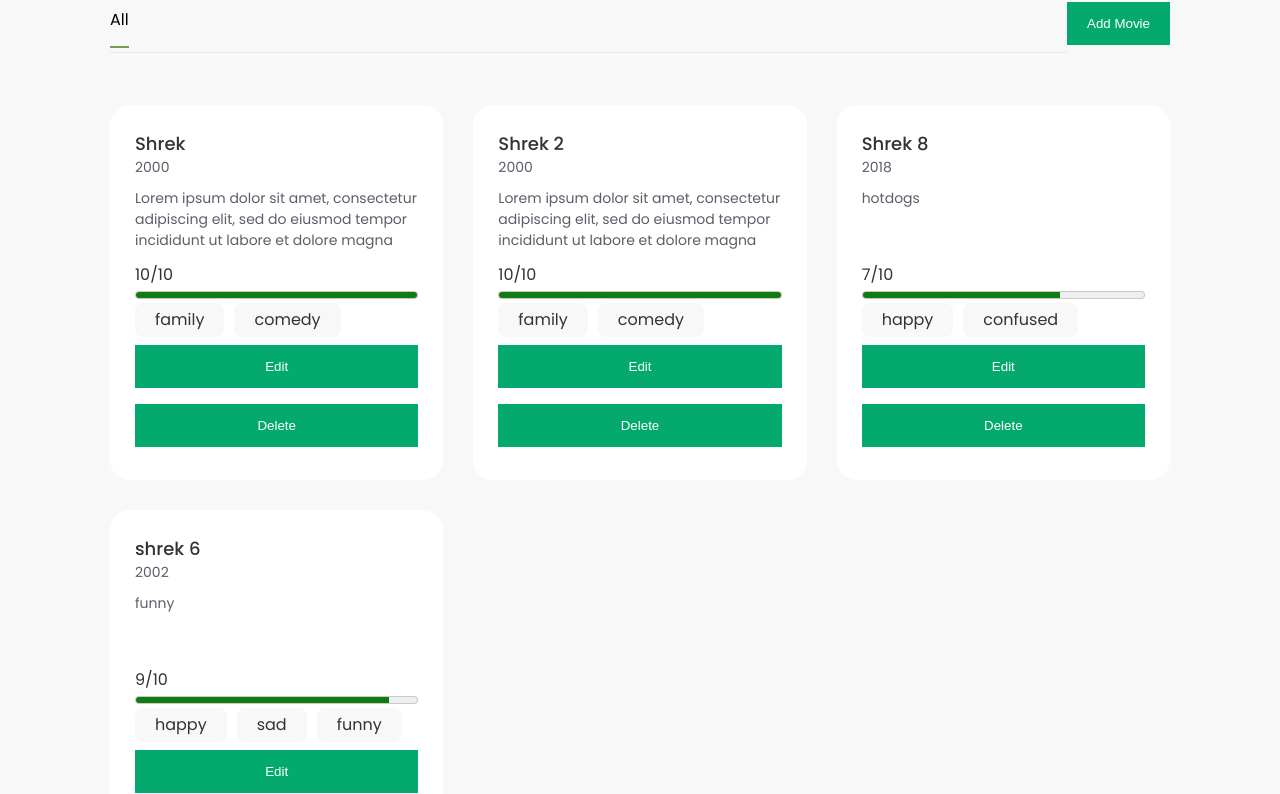
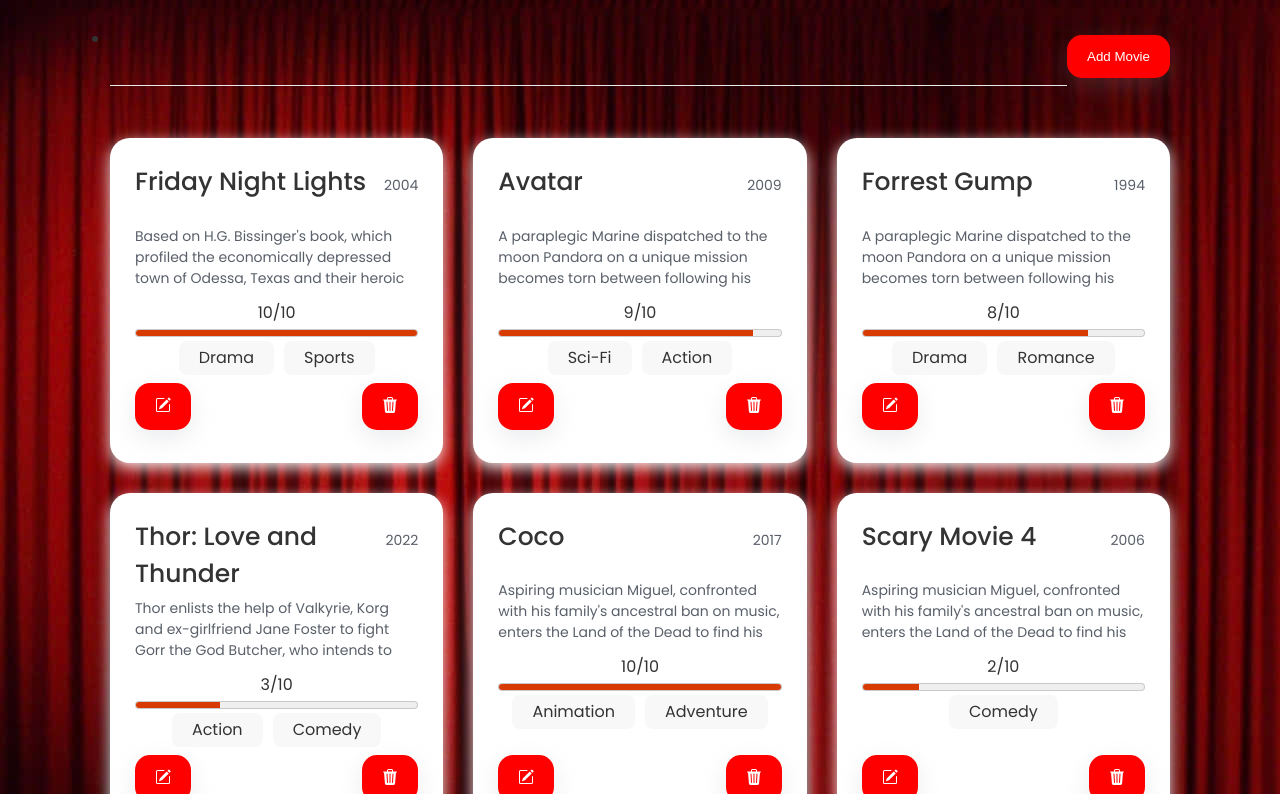
Before and after one commit to walker-rios-movies-app/movies-application, a website with bundled scripts: page html/index.html in a window 1280 px wide. Shown: the part 104-898 px from the top of the page. Built offline with nearby package versions, Linux system fonts and the light colour scheme; data requests are answered from the project's data file.

Commit message:
making it pretty, ready for tomorrow

```diff
--- a/css/main.css
+++ b/css/main.css
@@ -3,7 +3,7 @@
 @import url("https://fonts.googleapis.com/css2?family=Poppins:ital,wght@0,100;0,200;0,300;0,400;0,500;0,600;0,700;0,800;0,900;1,100;1,200;1,300;1,400;1,500;1,600;1,700;1,800;1,900&display=swap");
 
 :root {
-    --primary-color: #769e48;
+    --primary-color: #ff0000;
     --grey: #e8e9eb;
     --bg-color: #f8f8f8;
     --dark-grey: #595F69
@@ -14,64 +14,31 @@
     line-height: 1.5;
     color: #333;
     height: 100%;
-    background-color: var(--bg-color);
+    /*background-color: var(--bg-color);*/
+    background-color: #232323;
+    background-image: url("../img/theater-curtians .jpeg");
 }
 
 header.container {
     padding: 20px 0;
 }
-
 .logo {
-    font-size: 28px;
+    text-shadow: 2px 2px 2px #FF0000;
+    border-radius: 20px;
+    font-size: 50px;
     font-weight: 500;
+    color: var(--bg-color);
 }
 
 .logo span {
+    text-shadow: 2px 2px 2px #FFFFFF;
     color: var(--primary-color);
     font-weight: 700;
+
 }
-
 .container.cat-tags .column {
     border-bottom: 1px solid #e8e9eb;
 }
-
-ul.cat-tab-menu {
-    display: flex;
-    align-items: stretch;
-    gap: 30px;
-    margin: 0;
-    padding: 0;
-    list-style: none;
-}
-
-ul.cat-tab-menu li {
-    flex: 0 0 auto;
-    display: flex;
-    align-items: center;
-    padding: 14px 0;
-    border-bottom: 2px solid transparent;
-    gap: 8px;
-    cursor: pointer;
-    transition: all ease 0.3s;
-    color: #8a9099;
-}
-
-ul.cat-tab-menu li.active {
-    border-bottom-color: var(--primary-color);
-    color: #000;
-}
-
-ul.cat-tab-menu li span {
-    display: flex;
-    align-items: center;
-    justify-content: center;
-    padding: 0 10px;
-    font-size: 14px;
-    font-weight: 500;
-    background-color: var(--grey);
-    border-radius: 3px;
-}
-
 .movies-grid {
     display: flex;
     width: 100%;
@@ -82,22 +49,29 @@
 }
 
 .movies-card {
-    min-height: 272px;
-    border-radius: 20px;
+    box-shadow: rgba(255,255,255, 0.9) 0px 5px 15px;    border-radius: 20px;
     background-color: #fff;
     width: calc(33.333% - 20px);
     padding: 25px;
     display: flex;
     flex-direction: column;
+    cursor: pointer;
+    transition: transform 0.2s;
+}
+.movies-card:hover{
+    transform: scale(1.1);
+    cursor: zoom-in;
 }
 .movies-card-title{
-    font-size: 18px;
+    font-size: 25px;
     font-weight: 500;
+    padding-bottom: 25px;
+    max-height: 80px;
 }
 .movies-card-year{
     font-size: 14px;
     font-weight: 400;
-    margin-bottom: 10px;
+    padding-top: 12px;
     color: var(--dark-grey);
 }
 .movies-card-description{
@@ -109,8 +83,6 @@
     overflow: hidden;
     flex: 1 0 65px;
 }
-
-
 .movies-card-span .movies-card-rating{
     font-size: 14px;
     font-weight: 400;
@@ -190,33 +162,27 @@
 
 /* Set a style for all buttons */
 button {
-    background-color: #04AA6D;
+    background-color:var(--primary-color);
     color: white;
     padding: 14px 20px;
     margin: 8px 0;
     border: none;
     cursor: pointer;
     width: 100%;
+    border-radius: 15px;
+    box-shadow: rgba(149, 157, 165, 0.2) 0px 8px 24px;
 }
 
 /* Add a hover effect for buttons */
 button:hover {
-    opacity: 0.8;
+    background-color: darkred;
+    z-index: 2;
 }
-
-/* Extra style for the cancel button (red) */
-.cancelbtn {
-    width: auto;
-    padding: 10px 18px;
-    background-color: #f44336;
+.icon{
+    height: 20px;
+    width: 20px;
+    fill: white;
 }
-
-/* Center the avatar image inside this container */
-.imgcontainer {
-    text-align: center;
-    margin: 24px 0 12px 0;
-}
-
 /* Avatar image */
 img.avatar {
     width: 40%;
@@ -274,3 +240,39 @@
         transform: rotate(360deg);
     }
 }
+
+.summaryPopup {
+    display: none;
+    position: fixed;
+    top: 0;
+    left: 0;
+    width: 100%;
+    height: 100%;
+    background-color: rgba(0, 0, 0, 0.8);
+}
+
+/* close button when we want to close the bigger image */
+.close-button {
+    position: absolute;
+    top: 20px;
+    right: 50px;
+    font-size:60px;
+    color: white;
+    cursor: pointer;
+}
+.close-button:hover{
+    color: red;
+}
+
+/* when we click on the image it will expand in bigger size and will displayed
+at middle of screen */
+.popupSummary {
+    display: block;
+    max-width: 80%;
+    max-height: 80%;
+    margin: 0 auto;
+    position: absolute;
+    top: 50%;
+    left: 50%;
+    transform: translate(-50%, -50%);
+}
--- a/data/movies.json
+++ b/data/movies.json
@@ -1,50 +1,73 @@
 {
   "movies": [
     {
-      "id": 1,
-      "title": "Shrek",
-      "rating": 10,
-      "year": 2000,
-      "movieSummary": "Lorem ipsum dolor sit amet, consectetur adipiscing elit, sed do eiusmod tempor incididunt ut labore et dolore magna aliqua. Ut enim ad minim veniam, quis nostrud exercitation ullamco",
+      "title": "Friday Night Lights",
+      "year": "2004",
+      "movieSummary": "Based on H.G. Bissinger's book, which profiled the economically depressed town of Odessa, Texas and their heroic high school football team, The Permian High Panthers.",
+      "rating": "10",
       "genre": [
-        "family",
-        "comedy"
-      ]
+        "Drama",
+        "Sports"
+      ],
+      "id": 2,
+      "summary": "Based on H.G. Bissinger's book, which profiled the economically depressed town of Odessa, Texas and their heroic high school football team, The Permian High Panthers."
     },
     {
-      "id": 2,
-      "title": "Shrek 2",
-      "year": 2000,
-      "rating": 10,
-      "movieSummary": "Lorem ipsum dolor sit amet, consectetur adipiscing elit, sed do eiusmod tempor incididunt ut labore et dolore magna aliqua. Ut enim ad minim veniam, quis nostrud exercitation ullamco",
+      "title": "Avatar",
+      "year": "2009",
+      "movieSummary": "A paraplegic Marine dispatched to the moon Pandora on a unique mission becomes torn between following his orders and protecting the world he feels is his home.",
+      "rating": "9",
       "genre": [
-        "family",
-        "comedy"
-      ]
+        "Sci-Fi",
+        "Action"
+      ],
+      "id": 4,
+      "summary": "A paraplegic Marine dispatched to the moon Pandora on a unique mission becomes torn between following his orders and protecting the world he feels is his home."
     },
     {
-      "title": "Shrek 8",
-      "year": "2018",
-      "movieSummary": "hotdogs",
-      "rating": "7",
+      "title": "Forrest Gump",
+      "year": "1994",
+      "movieSummary": "A paraplegic Marine dispatched to the moon Pandora on a unique mission becomes torn between following his orders and protecting the world he feels is his home.",
+      "rating": "8",
       "genre": [
-        "happy",
-        "confused "
+        "Drama",
+        "Romance"
       ],
-      "id": 3,
-      "summary": "undefined"
+      "id": 5
     },
     {
-      "title": "shrek 6",
-      "year": "2002",
-      "movieSummary": "funny",
-      "rating": "9",
+      "title": "Thor: Love and Thunder",
+      "year": "2022",
+      "movieSummary": "Thor enlists the help of Valkyrie, Korg and ex-girlfriend Jane Foster to fight Gorr the God Butcher, who intends to make the gods extinct.",
+      "rating": "3",
       "genre": [
-        "happy",
-        "sad",
-        "funny"
+        "Action",
+        "Comedy"
       ],
-      "id": 4
+      "id": 6,
+      "summary": "Thor enlists the help of Valkyrie, Korg and ex-girlfriend Jane Foster to fight Gorr the God Butcher, who intends to make the gods extinct."
+    },
+    {
+      "title": "Coco",
+      "year": "2017",
+      "movieSummary": "Aspiring musician Miguel, confronted with his family's ancestral ban on music, enters the Land of the Dead to find his great-great-grandfather, a legendary singer.",
+      "rating": "10",
+      "genre": [
+        "Animation",
+        "Adventure"
+      ],
+      "id": 7,
+      "summary": "Aspiring musician Miguel, confronted with his family's ancestral ban on music, enters the Land of the Dead to find his great-great-grandfather, a legendary singer."
+    },
+    {
+      "title": "Scary Movie 4",
+      "year": "2006",
+      "movieSummary": "Aspiring musician Miguel, confronted with his family's ancestral ban on music, enters the Land of the Dead to find his great-great-grandfather, a legendary singer.",
+      "rating": "2",
+      "genre": [
+        "Comedy"
+      ],
+      "id": 8
     }
   ]
 }
--- a/html/index.html
+++ b/html/index.html
@@ -4,6 +4,7 @@
     <meta charset="UTF-8">
     <meta name="viewport" content="width=device-width, initial-scale=1.0">
     <title>Movies Application</title>
+    <link rel="stylesheet" href="https://fonts.googleapis.com/css2?family=Material+Symbols+Outlined:opsz,wght,FILL,GRAD@24,400,0,0" />
     <link rel="stylesheet" href="../css/main.css">
 </head>
 
@@ -14,7 +15,7 @@
         <div class="row">
             <div class="column flex-shrink">
                 <div class="logo">
-                    <span>Codeup</span> Movies App
+                    <span>NOT</span>NETFLIX
                 </div>
             </div>
         </div>
@@ -24,7 +25,7 @@
             <div class="column">
                 <ul class="cat-tab-menu">
                     <li class="active">
-                        <div>All</div>
+                        <div></div>
                     </li>
 
                 </ul>
@@ -67,6 +68,7 @@
         <div class="row">
             <div class="movies-grid">
                 <!--                    this is where we're going to put the cards from javascript-->
+
             </div>
         </div>
     </section>
--- a/js/api/movies.js
+++ b/js/api/movies.js
@@ -129,7 +129,7 @@
                     <label><b>Edit genre....</b></label>
                     <input id="editedGenre" type="text" placeholder="Add Genre" value="${movie.genre.join(', ')}">
 
-                    <button id="submit-edit" type="submit">Add Movie</button>
+                    <button id="submit-edit" type="submit">Make Changes</button>
                     <div id="editMessageContainer"></div>
                 </form>
             </div>
@@ -166,11 +166,20 @@
     moviesCard.classList.add('movies-card');
     moviesCard.setAttribute(`data-id`,`${movie.id}`)
     moviesCard.innerHTML =`
+        <div class="d-flex justify-content-between">
             <div id="title" class="movies-card-title">${movie.title}</div>
             <p class="movies-card-year">${movie.year}</p>
+        </div>
+        <div class="column align-items-center">
             <p class="movies-card-description">${movie.movieSummary}</p>
             <div class="d-flex align-items-center justify-content-between"><span class="movies-card-span">${movie.rating}/10</span></div>
-        <meter class="movies-card-meter" min="0" max="10" value="${movie.rating}"></meter>
+            <meter class="movies-card-meter" min="0" max="10" value="${movie.rating}" value="0.6"
+               max="0.9"
+               min="0.1"
+               optimum="0.1"
+               high="0.5"
+               low="0.2"
+                ></meter>
             <div class="d-flex align-items-center justify-content-start gap-10 flex-wrap">
                   ${
             movie.genre.map(genre => `
@@ -178,17 +187,28 @@
                         `).join('')
             }
             </div>
-
+        </div>
         <input type ="hidden" value=" ${movie.id}">
-<!--        Edit Button-->
-            <!--modal-->
-       <button class="card-btn btn-cta" data-action="edit">Edit</button>
-
+        <div class="d-flex justify-content-between">
+            <!--Edit Button-->
+            <div>
+                <button class="card-btn btn-cta" data-action="edit">
+                    <svg xmlns="http://www.w3.org/2000/svg" width="16" height="16" fill="currentColor" class="bi bi-pencil-square" viewBox="0 0 16 16">
+                      <path d="M15.502 1.94a.5.5 0 0 1 0 .706L14.459 3.69l-2-2L13.502.646a.5.5 0 0 1 .707 0l1.293 1.293zm-1.75 2.456-2-2L4.939 9.21a.5.5 0 0 0-.121.196l-.805 2.414a.25.25 0 0 0 .316.316l2.414-.805a.5.5 0 0 0 .196-.12l6.813-6.814z"/>
+                      <path fill-rule="evenodd" d="M1 13.5A1.5 1.5 0 0 0 2.5 15h11a1.5 1.5 0 0 0 1.5-1.5v-6a.5.5 0 0 0-1 0v6a.5.5 0 0 1-.5.5h-11a.5.5 0 0 1-.5-.5v-11a.5.5 0 0 1 .5-.5H9a.5.5 0 0 0 0-1H2.5A1.5 1.5 0 0 0 1 2.5v11z"/>
+                    </svg>
+                </button>
+            </div>
             <!--           Delete Button-->
-       <button class="card-btn" data-action="delete">Delete</button>
+            <div>
+                <button class="card-btn" data-action="delete">
+                    <svg xmlns="http://www.w3.org/2000/svg" width="16" height="16" fill="currentColor" class="bi bi-trash3-fill" viewBox="0 0 16 16">
+                      <path d="M11 1.5v1h3.5a.5.5 0 0 1 0 1h-.538l-.853 10.66A2 2 0 0 1 11.115 16h-6.23a2 2 0 0 1-1.994-1.84L2.038 3.5H1.5a.5.5 0 0 1 0-1H5v-1A1.5 1.5 0 0 1 6.5 0h3A1.5 1.5 0 0 1 11 1.5Zm-5 0v1h4v-1a.5.5 0 0 0-.5-.5h-3a.5.5 0 0 0-.5.5ZM4.5 5.029l.5 8.5a.5.5 0 1 0 .998-.06l-.5-8.5a.5.5 0 1 0-.998.06Zm6.53-.528a.5.5 0 0 0-.528.47l-.5 8.5a.5.5 0 0 0 .998.058l.5-8.5a.5.5 0 0 0-.47-.528ZM8 4.5a.5.5 0 0 0-.5.5v8.5a.5.5 0 0 0 1 0V5a.5.5 0 0 0-.5-.5Z"/>
+                    </svg>
+                </button>
+            </div>
+        </div>
     `;
-    console.log(movie.id)
-    console.log(movie)
 
     const deleteBtn = moviesCard.querySelector("[data-action='delete']");
 
@@ -213,4 +233,4 @@
 }
 
 
-export{getMovies, getMovie, deleteMovie, postMovie, searchMovieByTitle, patchMovie, renderMovie};
+export{getMovies, getMovie, deleteMovie, postMovie, searchMovieByTitle, patchMovie, renderMovie, renderEditModal};
--- a/js/index.js
+++ b/js/index.js
@@ -1,6 +1,6 @@
 // import keys from "./keys.js";
 
-import {getMovies, getMovie, deleteMovie, postMovie, searchMovieByTitle, patchMovie, renderMovie} from "./api/movies.js"
+import {getMovies, getMovie, deleteMovie, postMovie, searchMovieByTitle, patchMovie, renderMovie, renderEditModal} from "./api/movies.js"
 
 document.onreadystatechange = function () {
     if (document.readyState !== "complete") {
@@ -24,4 +24,5 @@
         const target = document.querySelector(".movies-grid")
         await renderMovie(movie, target);
     }
+
 })();
```
Also changed, not shown: img/edit-6-16.jpg (added), img/pen-to-square-solid (1).svg (added), img/pen-to-square-solid.svg (added), img/theater-curtians .jpeg (added). Lines whose indentation alone changed are shown as unchanged.
